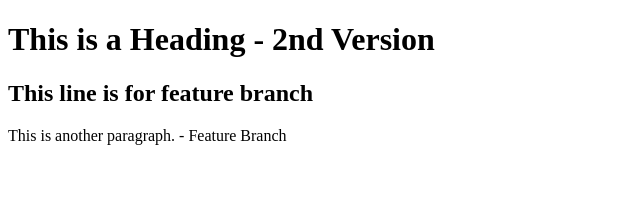
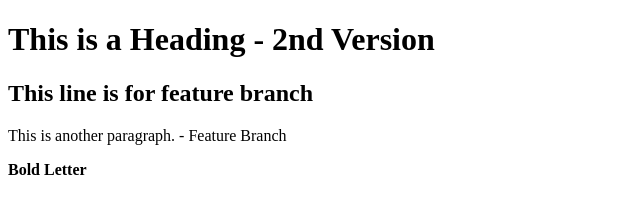
Before and after one commit to biswanandi/demo1, a plain HTML site: page index.html in a window 1280 px wide. Shown: the full height of the page, 0-640 px from the left. Drawn offline with Linux system fonts and the light colour scheme.

Commit message:
Added bold section in index.html

```diff
--- a/index.html
+++ b/index.html
@@ -8,5 +8,6 @@
 		<h1>This is a Heading - 2nd Version</h1>
 		<h2>This line is for feature branch</h2>
 		<p>This is another paragraph. - Feature Branch</p>
+		<b>Bold Letter</b>
 	</body>
 </html>
```
